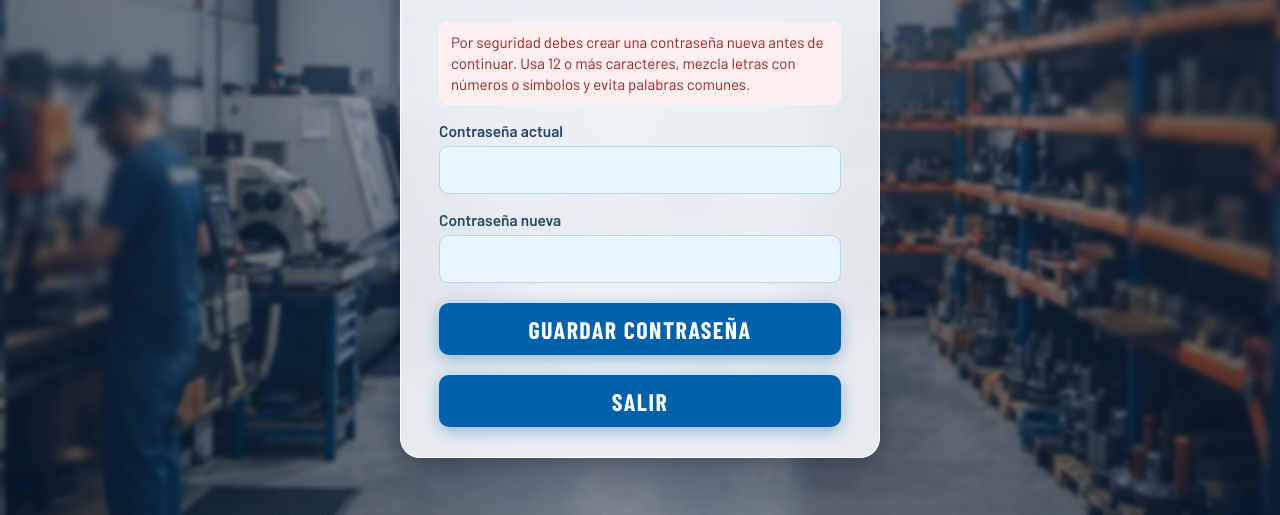
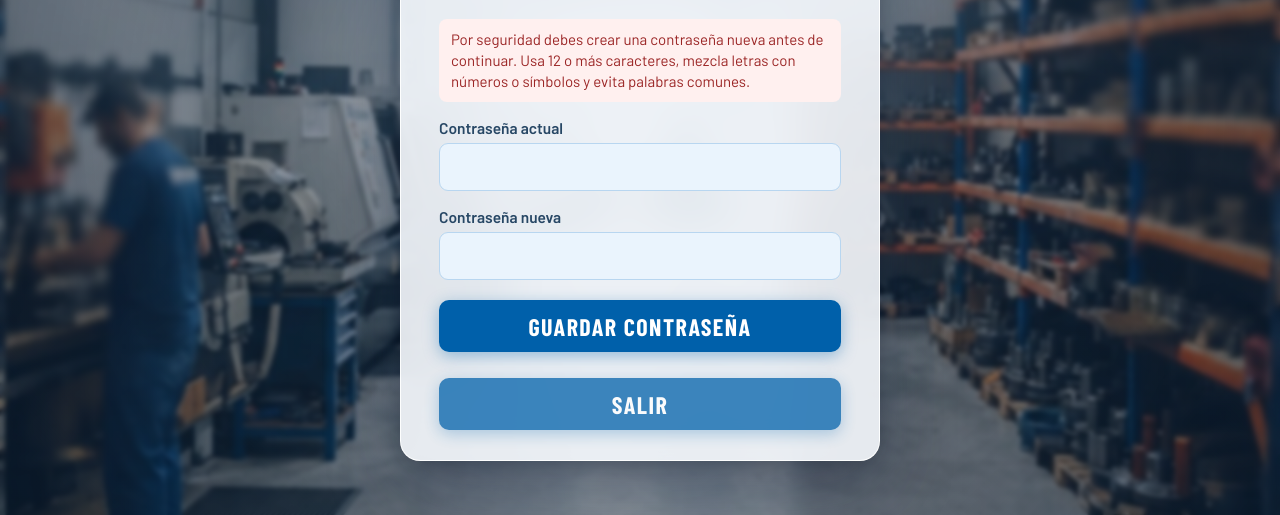
Before and after one commit to JuanSar2107/METTAV, a Flask app: template mi_proyecto/mi_app/templates/cambiar_contrasena.html in a window 1280 px wide. Shown: the part 285-800 px from the top of the page. Run offline with Flask 3, Linux system fonts and the light colour scheme; the template is opened without the code that fills it, so the values that code supplies are empty; some web fonts are replaced.

Commit message:
Update login.css

```diff
--- a/mi_proyecto/mi_app/static/css/login.css
+++ b/mi_proyecto/mi_app/static/css/login.css
@@ -292,6 +292,11 @@
     transition: background 0.2s, box-shadow 0.2s, transform 0.1s;
 }
 
+.btn-login--secondary {
+    margin-top: 10px;
+    opacity: 0.75;
+}
+
 .btn-login:hover {
     background: var(--blue-dark);
     box-shadow: 0 6px 20px rgba(0, 96, 170, 0.48);
```
